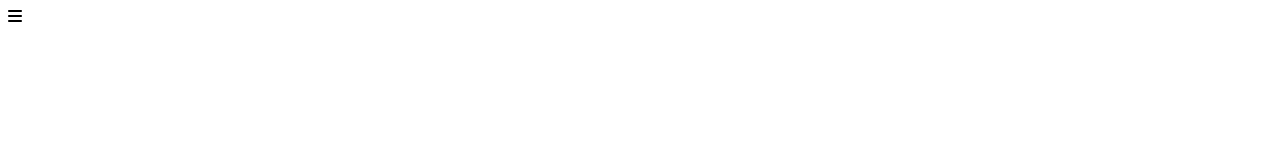
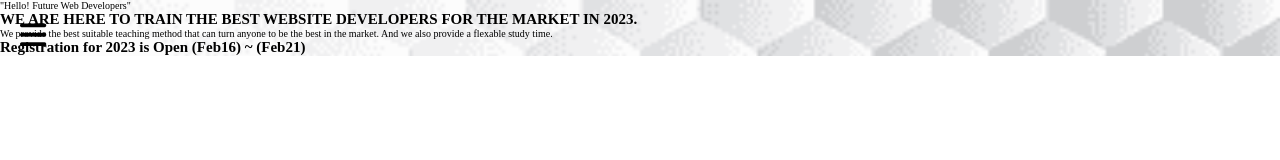
Before and after one commit to Sofinaye/Capstone, a website: page index.html in a window 1280 px wide. Drawn offline with Linux system fonts and the light colour scheme.

Commit message:
Add Home page discription structure

```diff
--- a/index.html
+++ b/index.html
@@ -16,6 +16,12 @@
     <nav class="nav">
       <i class="fa-solid fa-bars"></i>
     </nav>
+    <div class="home-body">
+        <p class="body-disc">"Hello! Future Web Developers"</p>
+        <h1 class="home-heading">WE ARE HERE TO TRAIN THE BEST WEBSITE<span> DEVELOPERS FOR THE MARKET</span> IN 2023.</h1>
+        <p class="body-disc2">We provide the best suitable teaching method that can turn anyone to be the best in the market. And we also provide a flexable study time.</p>
+        <h2 class="heading2">Registration for 2023 is Open<span> (Feb16) ~ (Feb21)</span></h2>
+      </div>
   </section>
 </body>
 </html>
--- a/style.css
+++ b/style.css
@@ -0,0 +1,28 @@
+html {
+  box-sizing: border-box;
+  font-size: 62.5%;
+}
+
+*,
+*::after,
+::before {
+  padding: 0;
+  margin: 0;
+  box-sizing: inherit;
+}
+
+.home {
+  background: url("./img/png-transparent-simple-white-honeycomb-pattern-background-white-polygon-honeycomb-thumbnail.png");
+  background-repeat: no-repeat;
+  background-size: cover;
+}
+
+.nav {
+  padding: 1rem;
+  position: fixed;
+}
+
+.nav i {
+  font-size: 3rem;
+  padding: 1rem;
+}
```
Also changed, not shown: img/png-transparent-simple-white-honeycomb-pattern-background-white-polygon-honeycomb-thumbnail.png (added).
